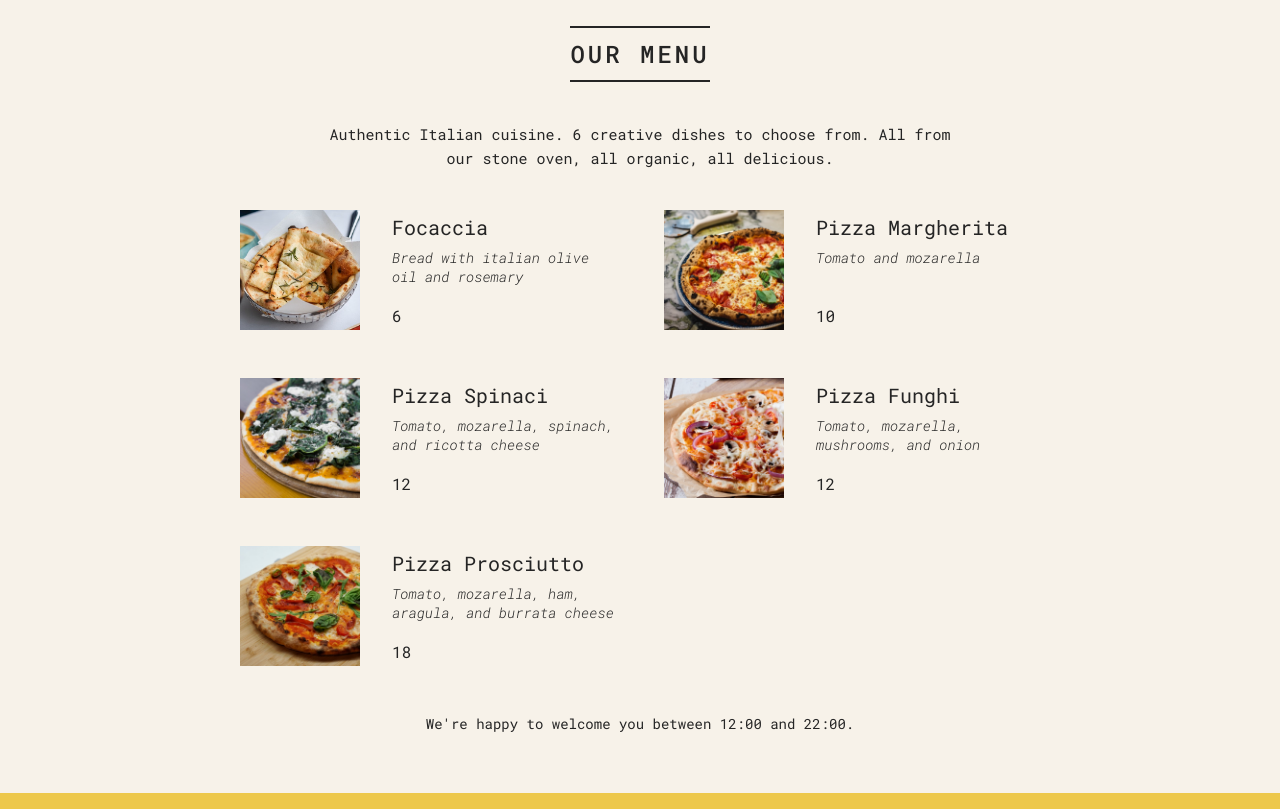
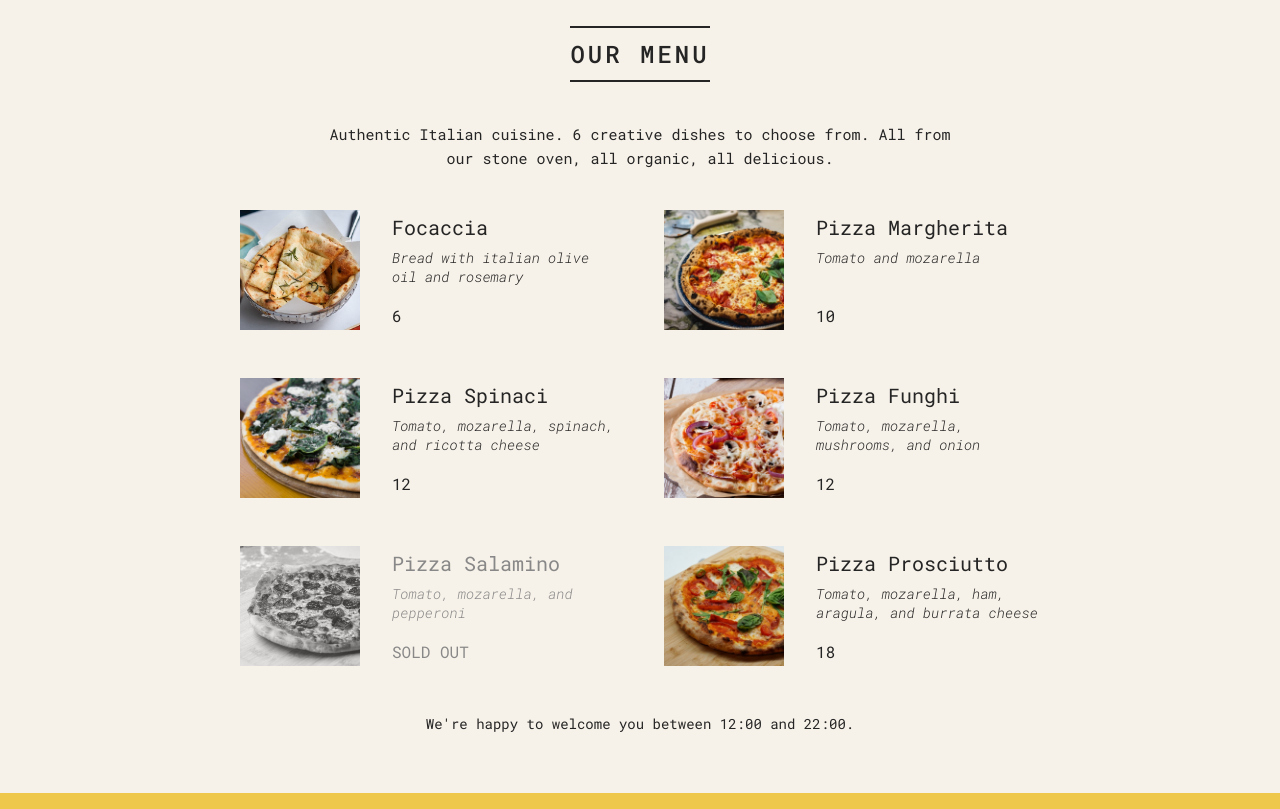
Before and after one commit to ShawnRSidwell/pizza-menu, a React app: page / in a window 1280 px wide. Shown: the part 122-931 px from the top of the page. Built offline with nearby package versions, Linux system fonts and the light colour scheme.

Commit message:
Update title and add sold out functionality

```diff
--- a/public/index.html
+++ b/public/index.html
@@ -24,7 +24,7 @@
       work correctly both with client-side routing and a non-root public URL.
       Learn how to configure a non-root public URL by running `npm run build`.
     -->
-    <title>React App</title>
+    <title>Fredricco's Pizza Co.</title>
   </head>
   <body>
     <noscript>You need to enable JavaScript to run this app.</noscript>
--- a/src/index.js
+++ b/src/index.js
@@ -90,14 +90,13 @@ function Menu() {
 }
 
 function Pizza({ pizzaObj }) {
-  if (pizzaObj.soldOut) return null;
   return (
-    <li className="pizza">
+    <li className={`pizza ${pizzaObj.soldOut && "sold-out"}`}>
       <img src={pizzaObj.photoName} alt={pizzaObj.name} />
       <div>
         <h3>{pizzaObj.name}</h3>
         <p>{pizzaObj.ingredients}</p>
-        <span>{pizzaObj.price}</span>
+        <span>{pizzaObj.soldOut ? "SOLD OUT" : pizzaObj.price}</span>
       </div>
     </li>
   );
```
Also changed, not shown: public/manifest.json (deleted).
